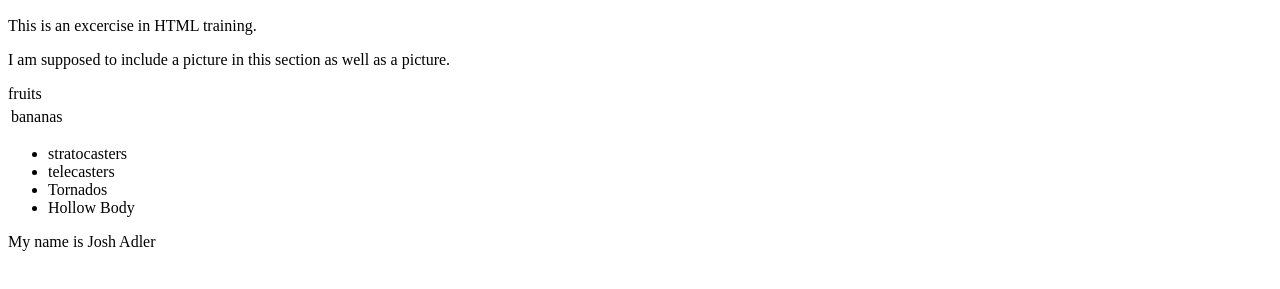
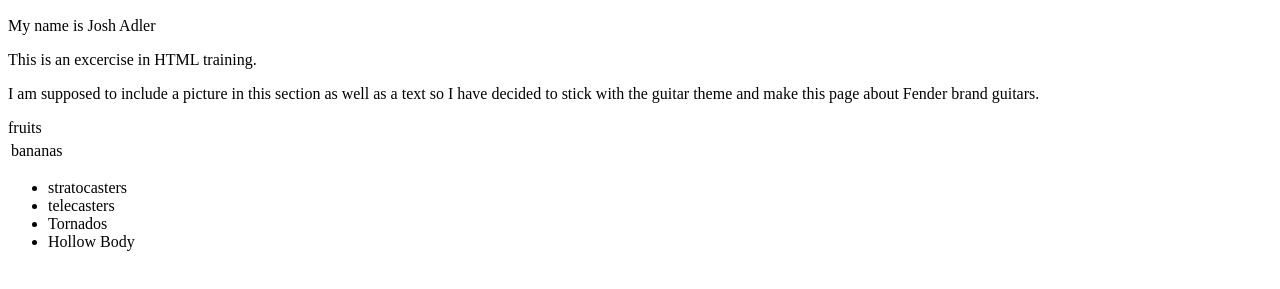
Before and after one commit to iusefender/iusefender.github.io, a plain HTML site: page index.html in a window 1280 px wide. Shown: the part 383-672 px from the top of the page. Drawn offline with Linux system fonts and the light colour scheme.

Commit message:
added content to page

```diff
--- a/index.html
+++ b/index.html
@@ -4,14 +4,22 @@
 	<head>
 		<meta http-equiv="content-type" content ="text/html; charset=utf-8" />
 	<title>iusefender</title>
+
  </head>
+
  <body>
+
 	<h1>iusefender</h1>
+
 	<div>
 		<img src="http://www.altomusic.com/media/catalog/product/cache/1/thumbnail/460x440/8a02aedcaf38ad3a98187ab0a1dede95/f/e/fender-guitars-0119102759-0/0119102759-Fender-American-Deluxe-Stratocaster-HSS-Tungsten-Electric-Guitar-w_-Case.png">
+		<p>My name is Josh Adler </p>
 		<p> This is an excercise in HTML training. </p>
-		<p>I am supposed to include a picture in this section as well as a picture. </p>
-	<div> <table>
+		<p>I am supposed to include a picture in this section as well as a text so I have decided to stick with the guitar theme and make this page about Fender brand guitars. </p>
+	</div>
+
+	<div>
+		<table>
 			<tr> fruits	</tr>
 			<td> bananas	</td>
 		</table>
@@ -27,10 +35,13 @@
 
 	</div>
 
+
 	<div>
+
+
 	</div>
 
-	<p>My name is Josh Adler </p>
+
  </body>
 
 </html>
```
Lines whose indentation alone changed are shown as unchanged.
